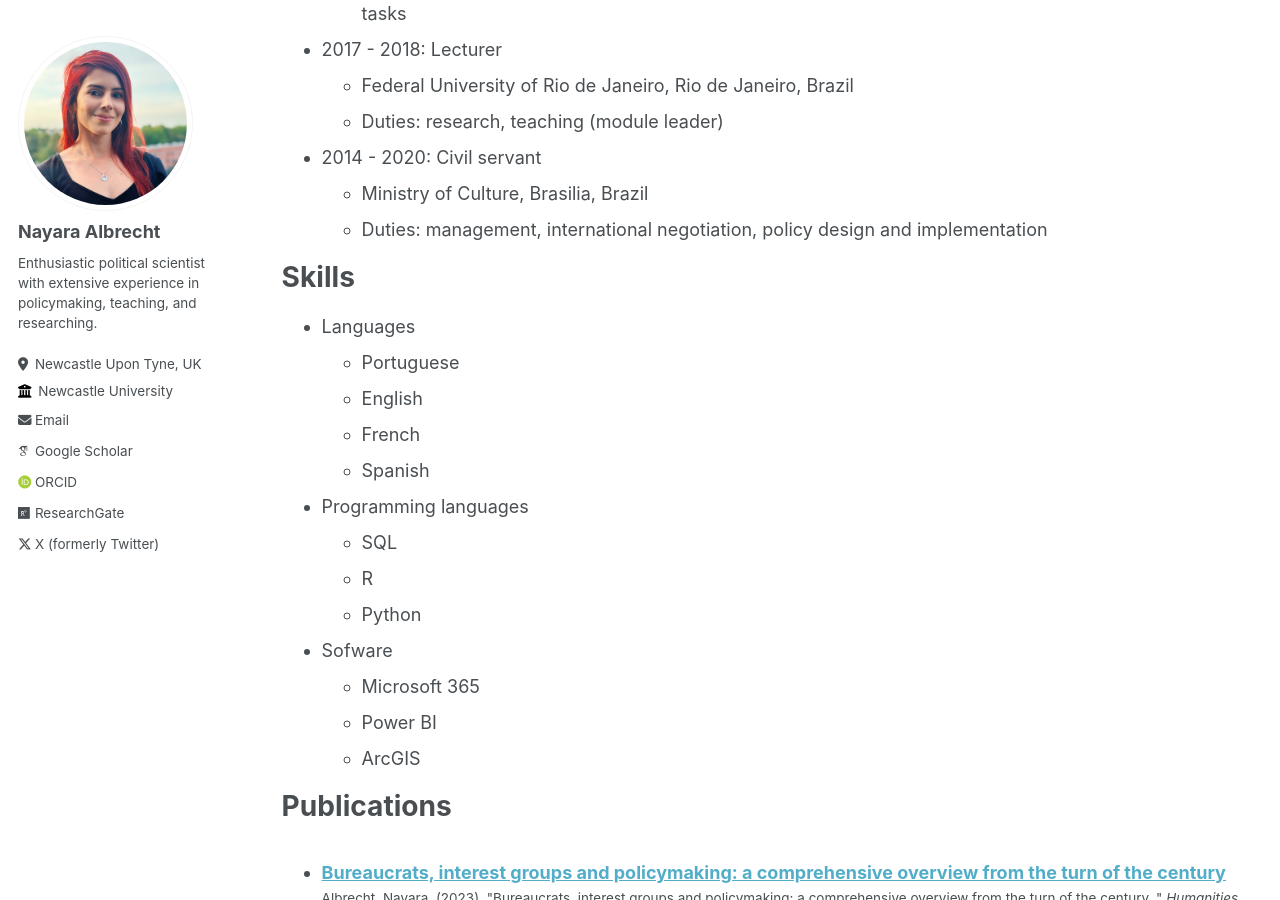
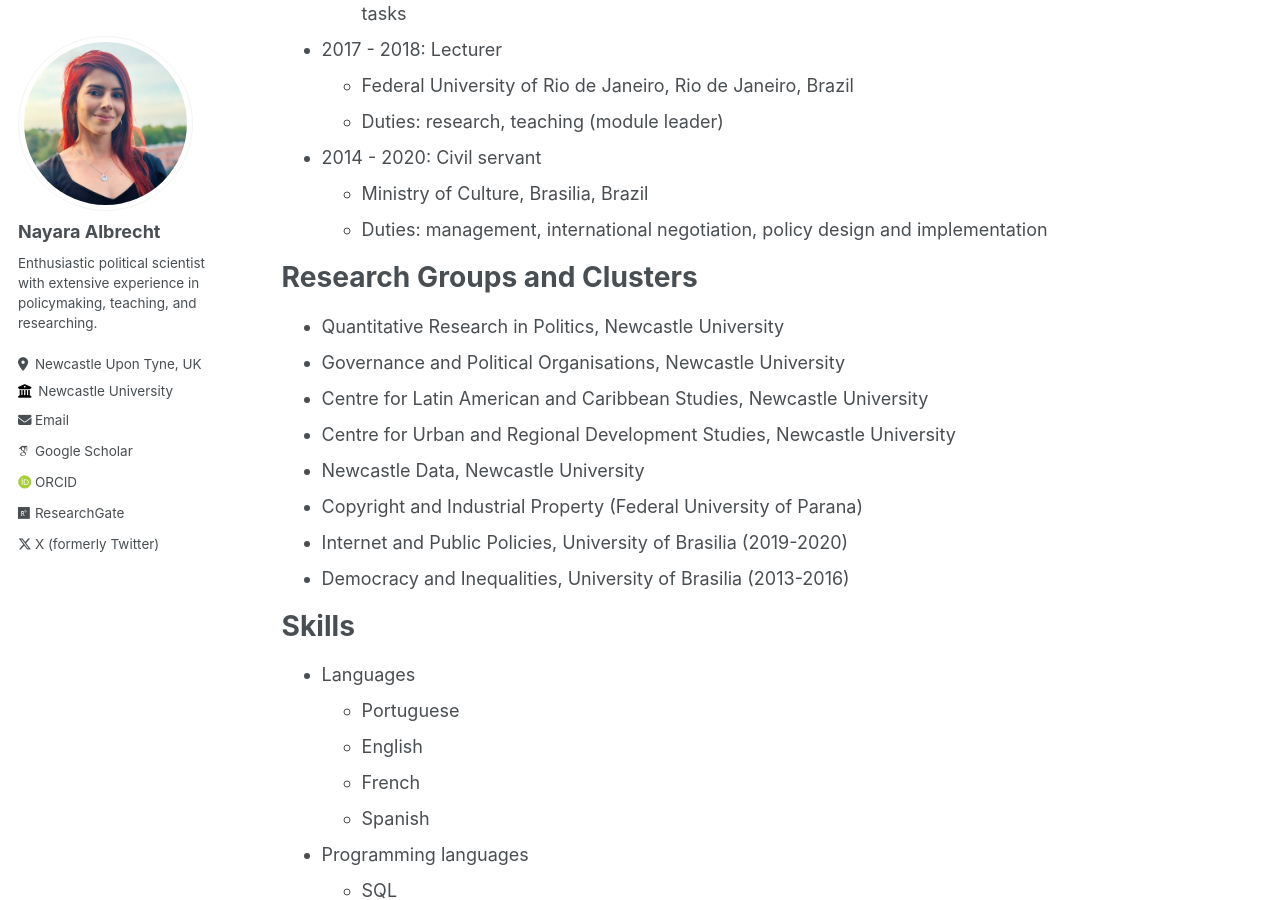
Before and after one commit to nayalbrecht/nayalbrecht.github.io, a Jekyll site: the page built from _pages/cv.md, in a window 1280 px wide and 900 px high, scrolled down 732 px. Built offline with Jekyll 4.4.1, drawn with Linux system fonts in a browser that asks for light colours; some web fonts are replaced.

Commit message:
Update cv.md

```diff
--- a/_pages/cv.md
+++ b/_pages/cv.md
@@ -38,6 +38,18 @@ Work experience
   * Ministry of Culture, Brasilia, Brazil
   * Duties: management, international negotiation, policy design and implementation
 
+Research Groups and Clusters
+======
+* Quantitative Research in Politics, Newcastle University
+* Governance and Political Organisations, Newcastle University
+* Centre for Latin American and Caribbean Studies, Newcastle University
+* Centre for Urban and Regional Development Studies, Newcastle University
+* Newcastle Data, Newcastle University
+* Copyright and Industrial Property (Federal University of Parana)
+* Internet and Public Policies, University of Brasilia (2019-2020)
+* Democracy and Inequalities, University of Brasilia (2013-2016)
+
+
 
 Skills
 ======
```
